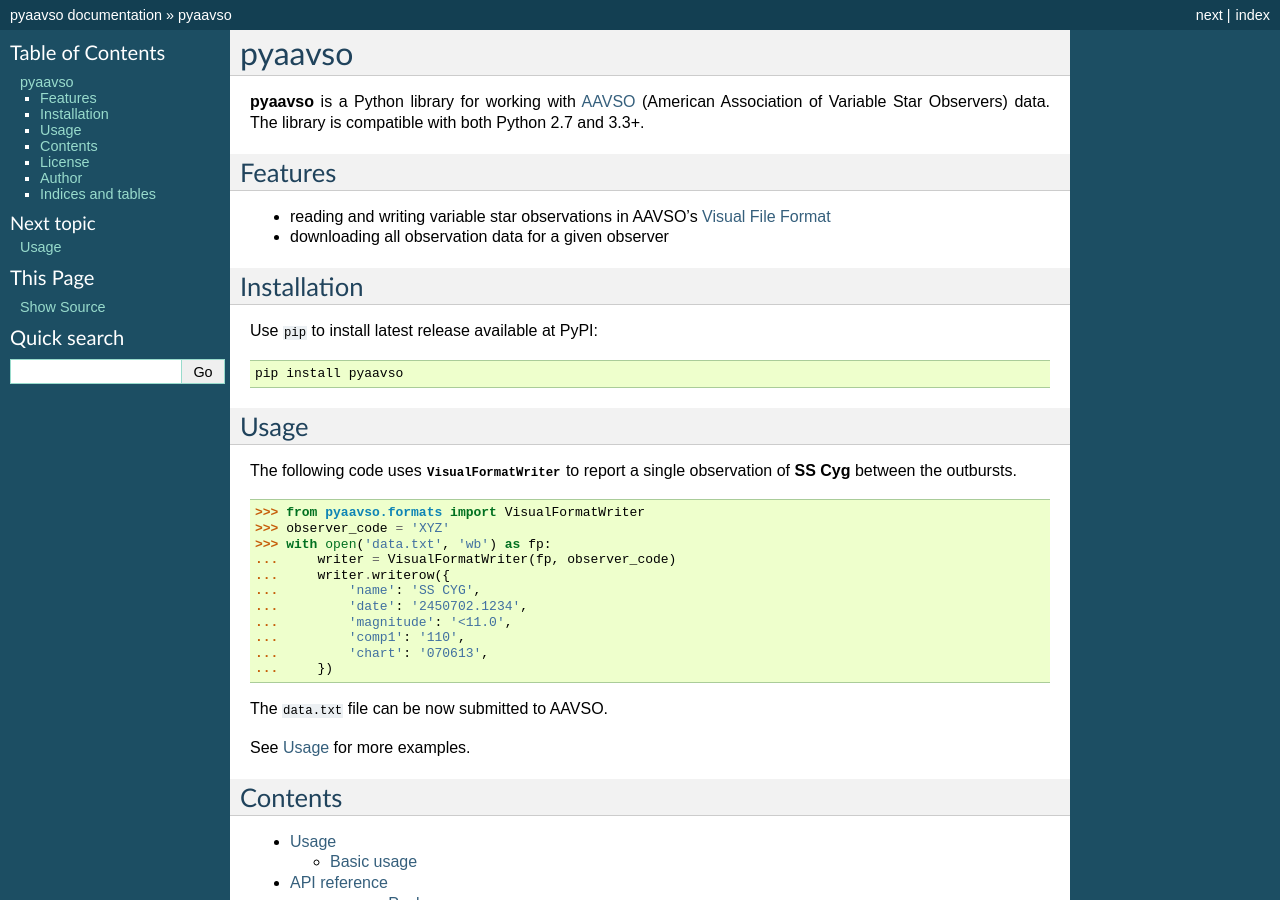
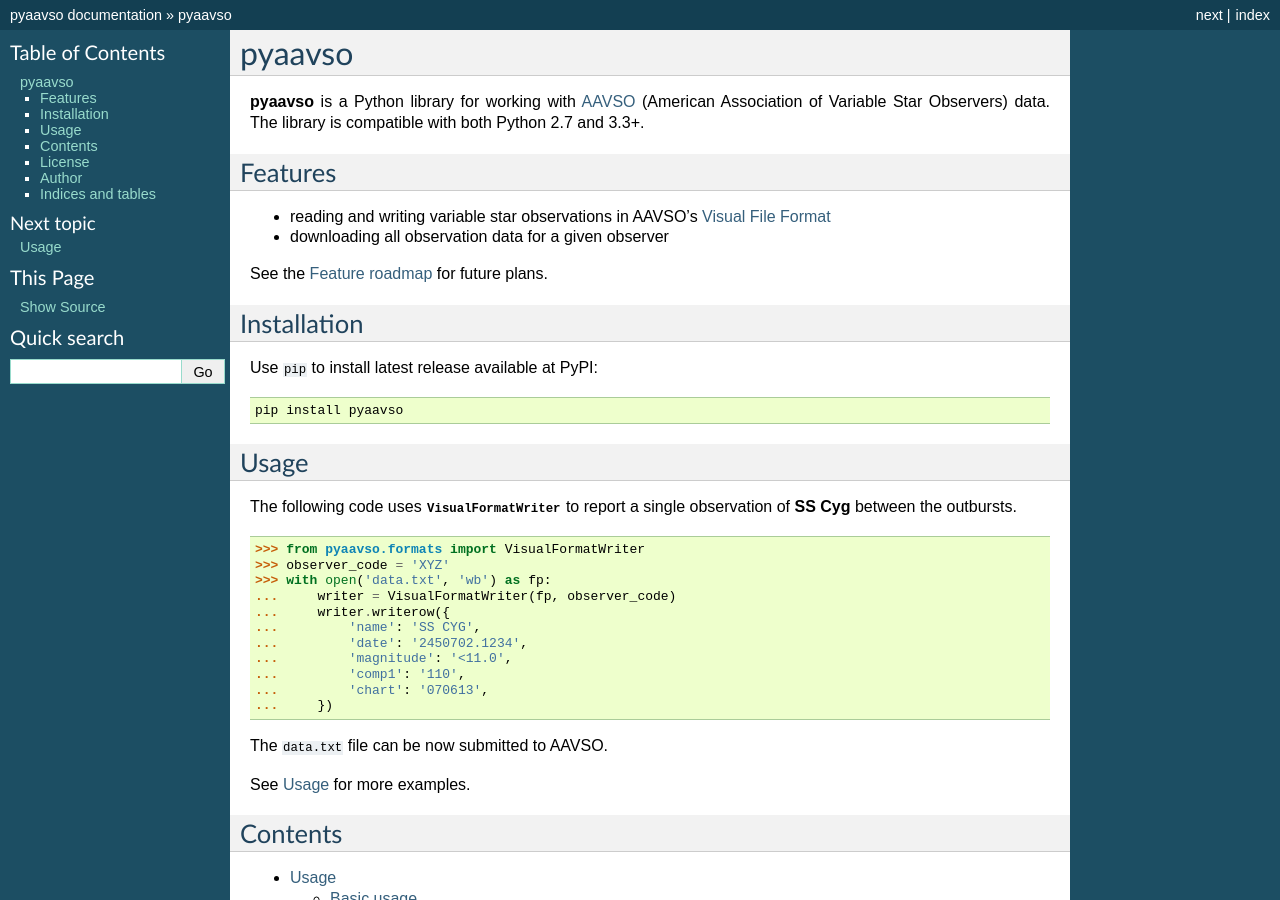
Before and after one commit to zsiciarz/pyaavso, a Sphinx documentation site: the page built from docs/index.rst, in a window 1280 px wide and 900 px high. Built offline with Sphinx 7.4.7, drawn with Linux system fonts in a browser that asks for light colours.

Commit message:
Added a link to roadmap from feature overview.

```diff
--- a/docs/development.rst
+++ b/docs/development.rst
@@ -1,6 +1,8 @@
 ===========
 Development
 ===========
+
+.. _development-roadmap:
 
 Feature roadmap
 ===============
--- a/docs/index.rst
+++ b/docs/index.rst
@@ -17,6 +17,8 @@
 * reading and writing variable star observations in AAVSO's
   `Visual File Format`_
 * downloading all observation data for a given observer
+
+See the :ref:`development-roadmap` for future plans.
 
 .. _`Visual File Format`: http://www.aavso.org/aavso-visual-file-format
 
```
